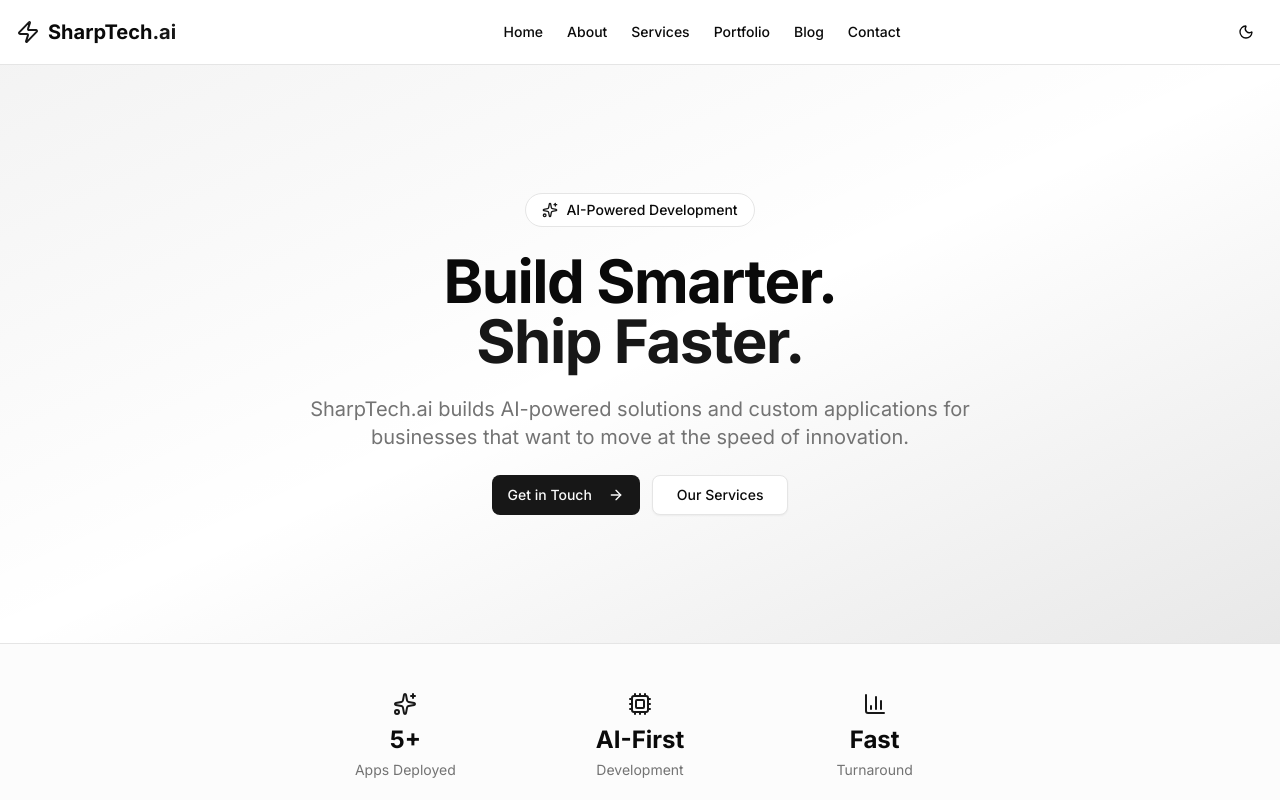
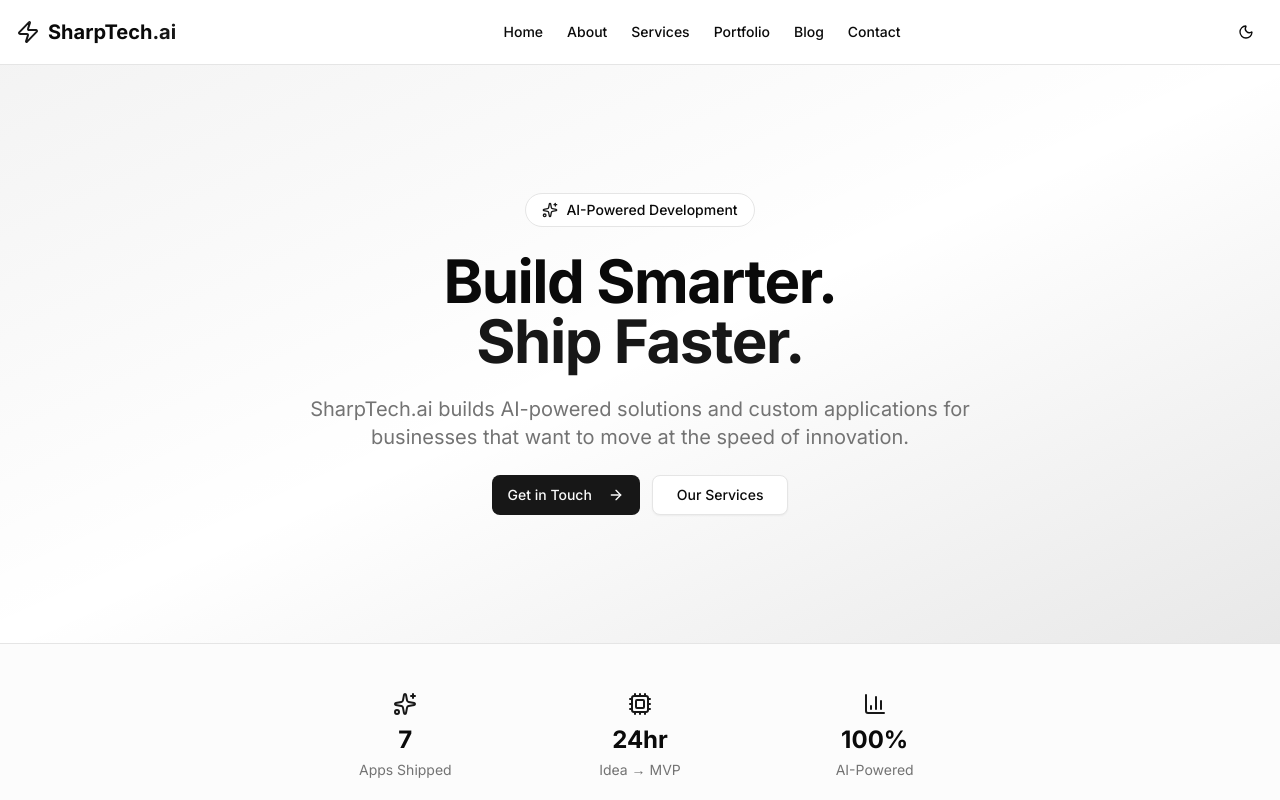
Before and after one commit to asharptechsolutions/sharptech-website, a Next.js app: page /sharptech-website/ in a window 1280 px wide. Shown: the top 800 px of the page. Built offline with nearby package versions, Linux system fonts and the light colour scheme.

Commit message:
fix: update homepage stats with real metrics (7 apps, 24hr MVP, 100% AI-powered)

```diff
--- a/src/app/page.tsx
+++ b/src/app/page.tsx
@@ -10,9 +10,9 @@
 ];
 
 const stats = [
-  { icon: Sparkles, value: "5+", label: "Apps Deployed" },
-  { icon: Cpu, value: "AI-First", label: "Development" },
-  { icon: BarChart3, value: "Fast", label: "Turnaround" },
+  { icon: Sparkles, value: "7", label: "Apps Shipped" },
+  { icon: Cpu, value: "24hr", label: "Idea → MVP" },
+  { icon: BarChart3, value: "100%", label: "AI-Powered" },
 ];
 
 export default function Home() {
```
